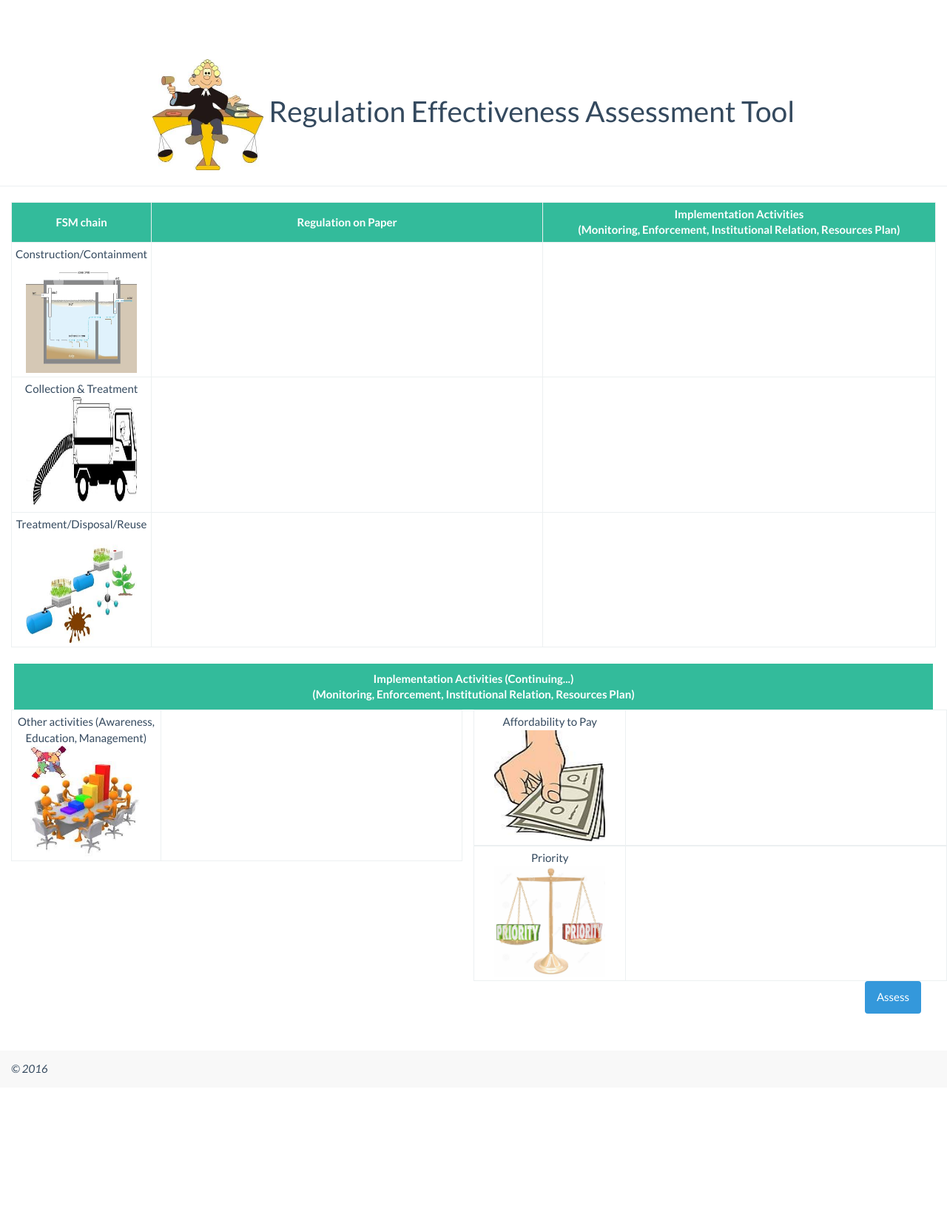
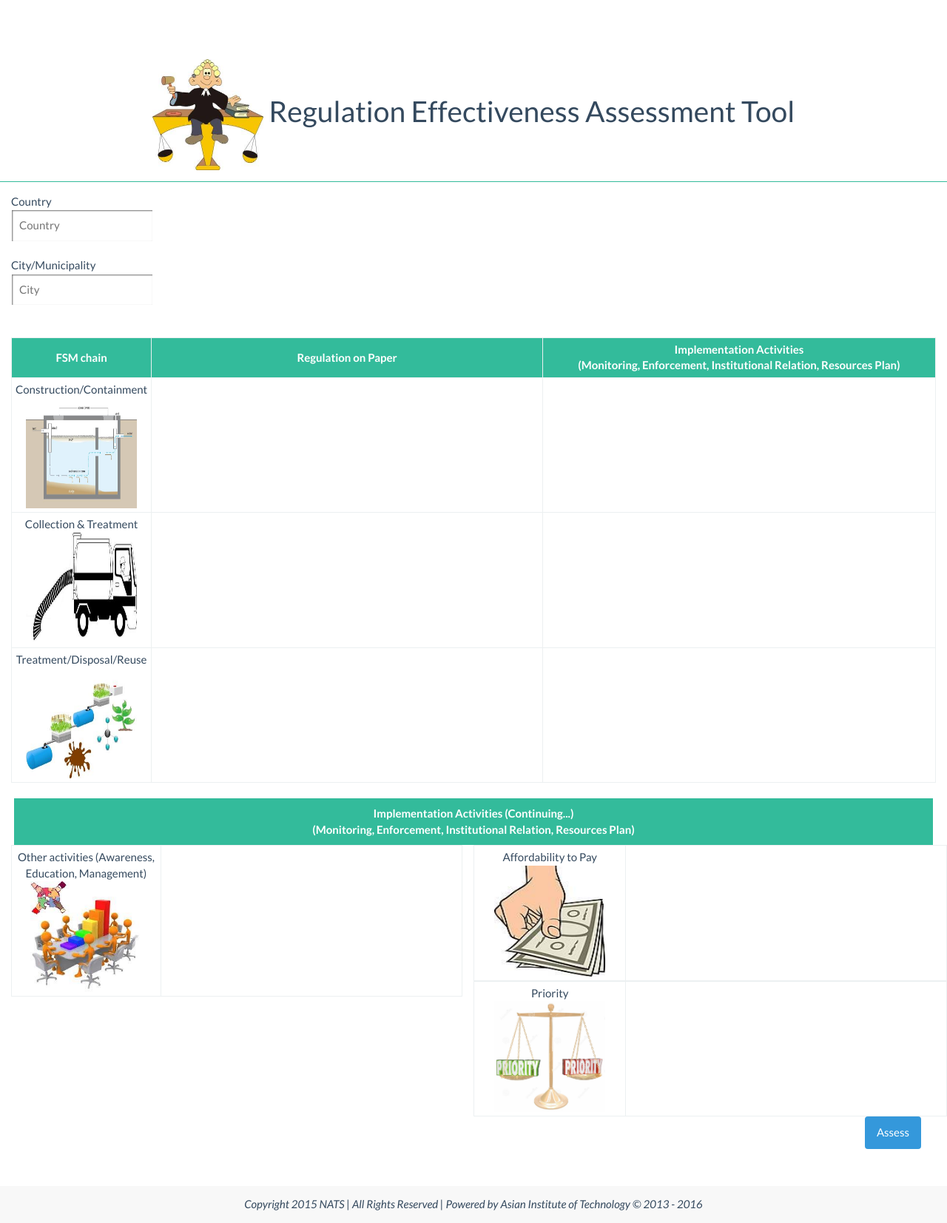
Before and after one commit to justinaung/regulatory-assessment-tool, a CodeIgniter app: page /rat/ in a window 1280 px wide. Shown: the whole page at 74% size. Run offline with CodeIgniter, Linux system fonts and the light colour scheme; data that the repository does not hold is empty; some libraries are stand-ins or nearby versions.

Commit message:
add country/city

```diff
--- a/application/controllers/Rat.php
+++ b/application/controllers/Rat.php
@@ -95,6 +95,9 @@ class Rat extends CI_Controller
 		{
 			$data['title']=ucfirst($page);
 
+			$data_result['country'] = $this->input->post('country');
+			$data_result['city'] = $this->input->post('city');
+
 			$construction_array = $this->input->post('check_list1');
 			$collection_array = $this->input->post('check_list2');
 			$treatment_array = $this->input->post('check_list3');
--- a/application/views/rat/home.php
+++ b/application/views/rat/home.php
@@ -1,5 +1,11 @@
 <?php echo form_open('rat/result'); ?>
-
+    <div id="country_input" class="row">
+        Country
+        <input class="style-1" type="text" name="country" placeholder="Country"><br>
+        City/Municipality
+        <input type="text" name="city" placeholder="City"><br>
+    </div>
+    <br>
     <div class="container-fluid">
         <div class="row">
             <div class="col-xs-12">
@@ -14,7 +20,7 @@
                     <tbody>
                         <tr>
                             <td class="alignCenter width10">
-                                Construction/Containment
+                                Construction/Containment<br>
                                 <img id="logoImage" src="<?php echo base_url(); ?>assets/image/construction.png">
                             </td>
                             <td class="width45">
@@ -54,7 +60,7 @@
                         </tr>
                         <tr>
                             <td class="alignCenter width10">
-                                Collection & Treatment
+                                Collection & Treatment<br>
                                 <img id="logoImage" src="<?php echo base_url(); ?>assets/image/collection.jpg">
                             </td>
                             <td class="width45">
@@ -94,7 +100,7 @@
                         </tr>
                         <tr>
                             <td class="alignCenter width10">
-                                Treatment/Disposal/Reuse
+                                Treatment/Disposal/Reuse<br>
                                 <img id="logoImage" src="<?php echo base_url(); ?>assets/image/treatment.jpg">
                             </td>
                             <td class="width45">
@@ -137,7 +143,7 @@
             </div>
         </div>
         <br>
-        <div id="table-header" class="row">
+        <div id="table_header" class="row">
             <div class="col-xs-12 alignCenter">
                 <div id="table-head-text">
                     Implementation Activities (Continuing...)<br>
@@ -151,7 +157,7 @@
                     <tbody>
                         <tr>
                             <td class="alignCenter width10">
-                                Other activities (Awareness, Education, Management)
+                                Other activities (Awareness, Education, Management)<br>
                                 <img id="logoImage" src="<?php echo base_url(); ?>assets/image/activities.jpg">
                             </td>
                             <td class="width40">
@@ -183,7 +189,7 @@
                         <tbody>
                             <tr>
                                 <td class="alignCenter width10">
-                                    Affordability to Pay
+                                    Affordability to Pay<br>
                                     <img id="logoImage" src="<?php echo base_url(); ?>assets/image/affordability.jpg">
                                 </td>
                                 <td class="width40">
@@ -213,7 +219,7 @@
                         <tbody>
                             <tr>
                                 <td class="alignCenter width10">
-                                    Priority
+                                    Priority<br>
                                     <img id="logoImage" src="<?php echo base_url(); ?>assets/image/priority.jpg">
                                 </td>
                                 <td class="width40">
--- a/application/views/templates/footer.php
+++ b/application/views/templates/footer.php
@@ -1,5 +1,5 @@
 </body>
-<footer>
-    <em>&copy; 2016</em>
+<footer align="center">
+    <em>Copyright 2015 NATS | All Rights Reserved | Powered by Asian Institute of Technology &copy; 2013 - 2016</em>
 </footer>
 <html>
--- a/assets/css/style.css
+++ b/assets/css/style.css
@@ -1,78 +1,9 @@
-#footer
-{
-    clear: both;
-    margin: 0;
-    color: #333;
-    background-color: #ddd;
-    border-top: 1px solid gray;
-}
-.clearboth
-{
-  clear: both;
-}
-.ui-tooltip
-{
-  white-space: pre-line;
-}
-#logoImage
-{
-  width: 150px;
-  height: 150px;
-}
-label {
-  padding-left: 15px;
-  text-indent: -15px;
-}
-div.tables_container
-{
-    margin-left: 50px;
-    margin-right: 50px;
-    padding: 5px;
-}
-.table_result
-{
-  width: 45%;
-  float: left;
-  margin: 0 15px 15px 0;
-}
-.table_result thead
-{
-  color: white;
-  background-color: rgb(51, 187, 155);
-}
-.table a
-{
-  text-decoration: none;
-}
-#table-header
-{
-  padding-top: 10px;
-  padding-bottom: 10px;
-  font-weight: bold;
-  color: white;
-  background-color: rgb(51, 187, 155);
-  margin-left: 4px;
-  margin-right: 4px;
-}
-#printButton
-{
-  margin-left: 5px;j
-}
-#poor_ind
-{
-  background-color: #E74C3C;
-}
-#mod_ind
-{
-  background-color: #F5B041;
-}
-#sat_ind
-{
-  background-color: #5499C7;
-}
 /*--------------------------------------------------*/
 /*| Functioning Table
 /*--------------------------------------------------*/
+.table a {
+  text-decoration: none;
+}
 table.datatable.table {
   margin: 0;
   padding: 0;
@@ -82,6 +13,8 @@ table.datatable.table {
 table.datatable.table label {
   margin: 0;
   font-weight: normal;
+  padding-left: 15px;
+  text-indent: -15px;
 }
 table.datatable.table tr {
   margin: 0;
@@ -123,6 +56,17 @@ table.datatable.table table.table th:last-child {
 table.datatable.table table.activitiesCarriedOutTable tr:last-child td {
   border-bottom: 0;
 }
+#table_header
+{
+  padding-top: 10px;
+  padding-bottom: 10px;
+  font-weight: bold;
+  color: white;
+  background-color: rgb(51, 187, 155);
+  margin-left: 4px;
+  margin-right: 4px;
+}
+
 /*--------------------------------------------------*/
 /*| Helper Classes
 /*--------------------------------------------------*/
@@ -216,3 +160,97 @@ table.datatable.table table.activitiesCarriedOutTable tr:last-child td {
 .floatRight {
   float: right;
 }
+/*--------------------------------------------------*/
+/*| Footer
+/*--------------------------------------------------*/
+#footer
+{
+    clear: both;
+    margin: 0;
+    color: #333;
+    background-color: rgb(51, 187, 155);
+    border-top: 1px solid gray;
+}
+/*--------------------------------------------------*/
+/*| use for break
+/*--------------------------------------------------*/
+.clearboth
+{
+  clear: both;
+}
+/*--------------------------------------------------*/
+/*| tootltip
+/*--------------------------------------------------*/
+.ui-tooltip
+{
+  white-space: pre-line;
+}
+/*--------------------------------------------------*/
+/*| icon
+/*--------------------------------------------------*/
+#logoImage
+{
+  width: 150px;
+  height: 150px;
+}
+/*--------------------------------------------------*/
+/*| label
+/*--------------------------------------------------*/
+label {
+  padding-left: 15px;
+  text-indent: -15px;
+}
+
+#printButton
+{
+  margin-left: 5px;
+}
+/*--------------------------------------------------*/
+/*| color bar of result chart
+/*--------------------------------------------------*/
+#poor_ind
+{
+  background-color: #E74C3C;
+}
+#mod_ind
+{
+  background-color: #F5B041;
+}
+#sat_ind
+{
+  background-color: #5499C7;
+}
+/*--------------------------------------------------*/
+/*| country / city
+/*--------------------------------------------------*/
+#country_input
+{
+  margin-left: 15px;
+}
+
+.country_output
+{
+  margin-right: 50px;
+}
+input[type="text"] {
+  display: block;
+  padding: 10px;
+  border: solid 1px #fff;
+  box-shadow: inset 1px 1px 2px 0 #707070;
+  transition: box-shadow 0.3s;
+}
+input[type="text"]:focus {
+  box-shadow: inset 1px 1px 2px 0 #c9c9c9;
+}
+/*--------------------------------------------------*/
+/*| hr
+/*--------------------------------------------------*/
+hr
+{
+    display: block;
+    height: 1px;
+    border: 0;
+    border-top: 1px solid rgb(51, 187, 155);
+    margin: 1em 0;
+    padding: 0;
+}
```
Also changed, not shown: application/views/rat/result.php (+9 -2 lines), css/grid.css (deleted, +0 -22 lines).
